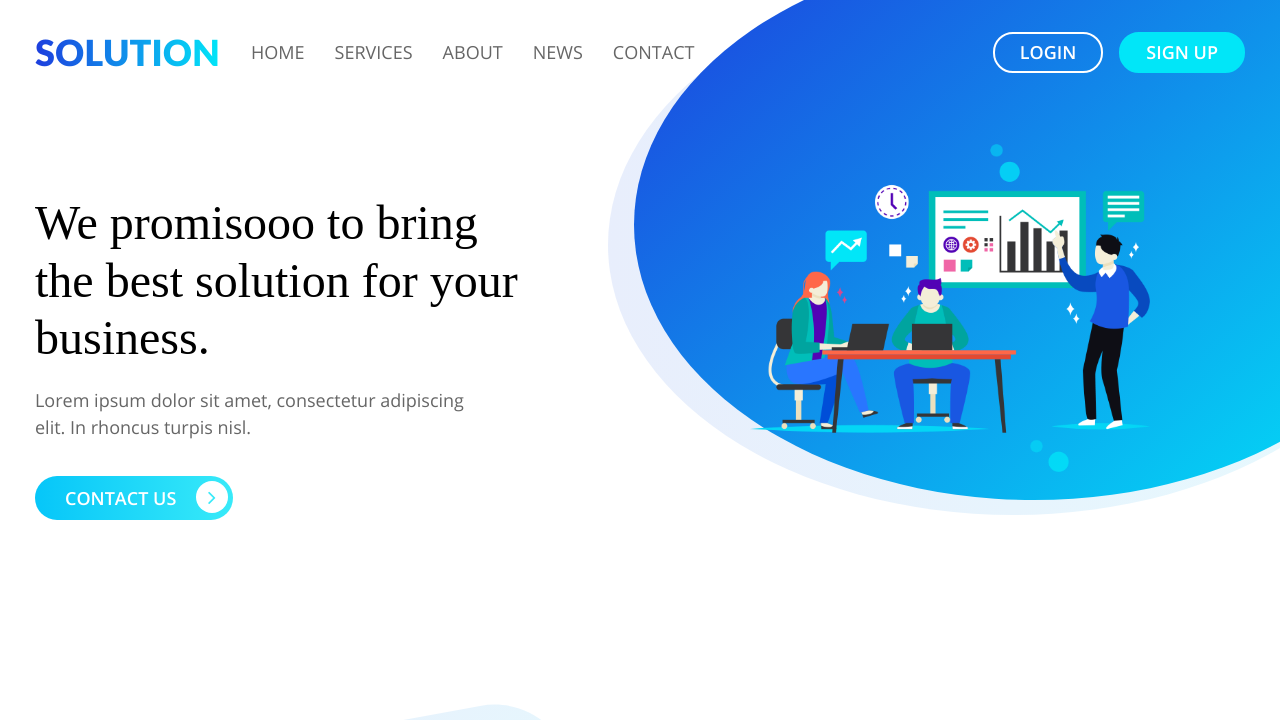
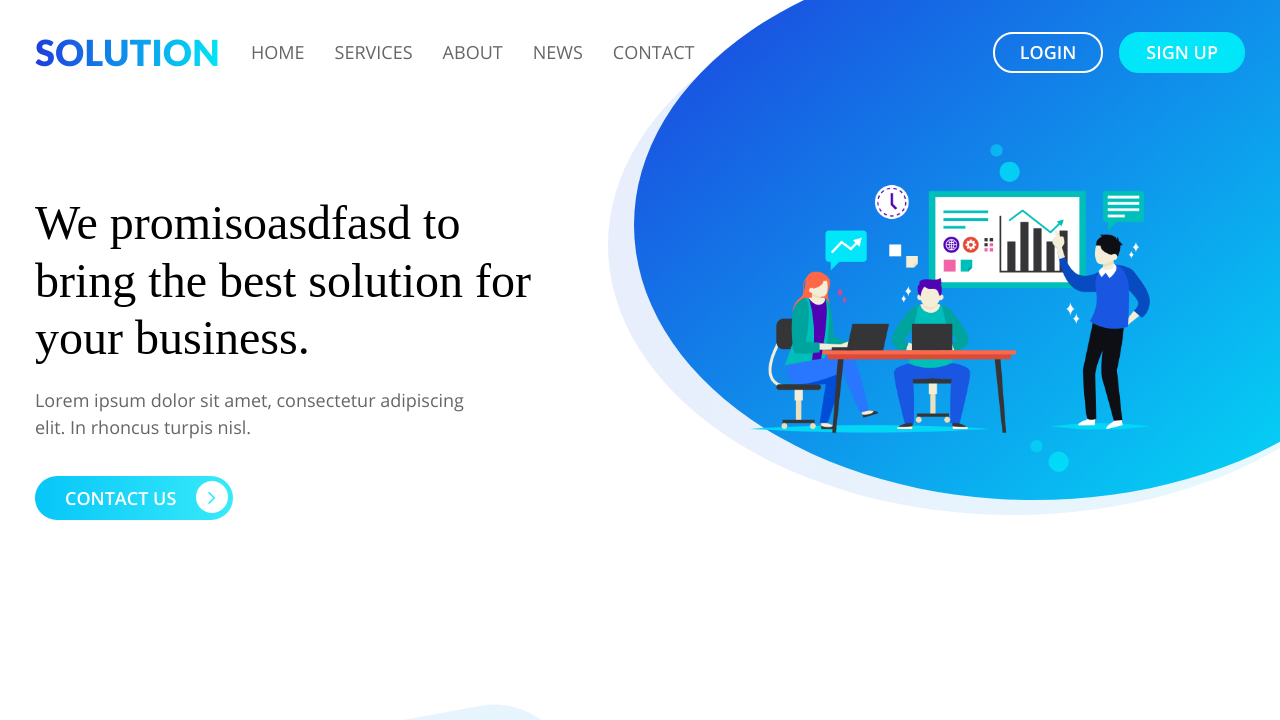
Before and after one commit to jmalberola/solution, a plain HTML site: page index.html in a window 1280 px wide. Shown: the top 720 px of the page. Drawn offline with Linux system fonts and the light colour scheme; a web font is replaced by a local one.

Commit message:
modifique

```diff
--- a/index.html
+++ b/index.html
@@ -47,7 +47,7 @@
     <div class="container">
         <div class="row">
             <div class="col-md-6">
-                <h1> We promisooo to bring
+                <h1> We promisoasdfasd to bring
                     the best <span>solution</span> for
                     your business. </h1>
                 <p> Lorem ipsum dolor sit amet, consectetur adipiscing elit. In rhoncus turpis nisl. </p>
```
